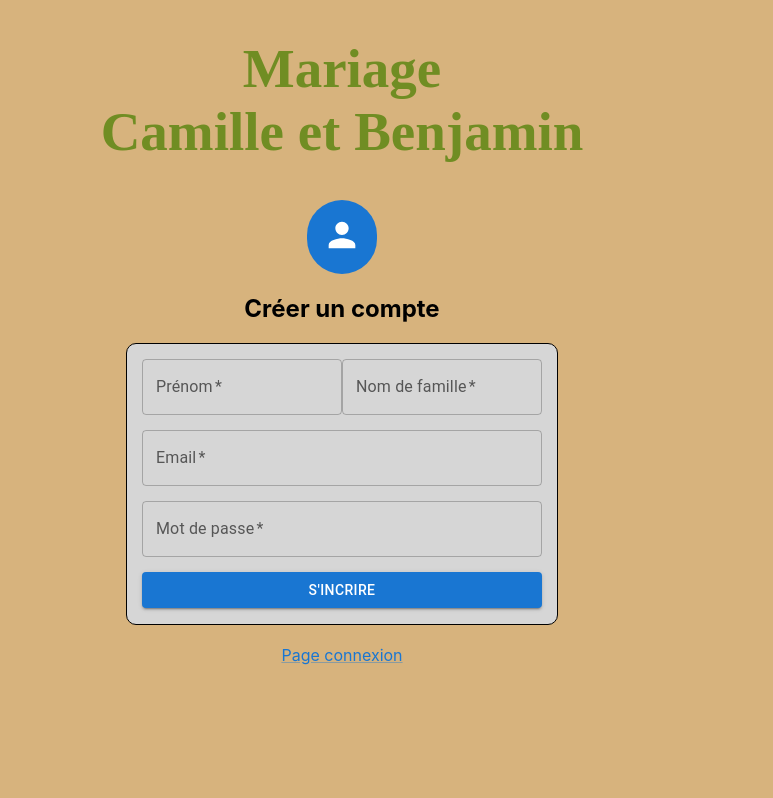
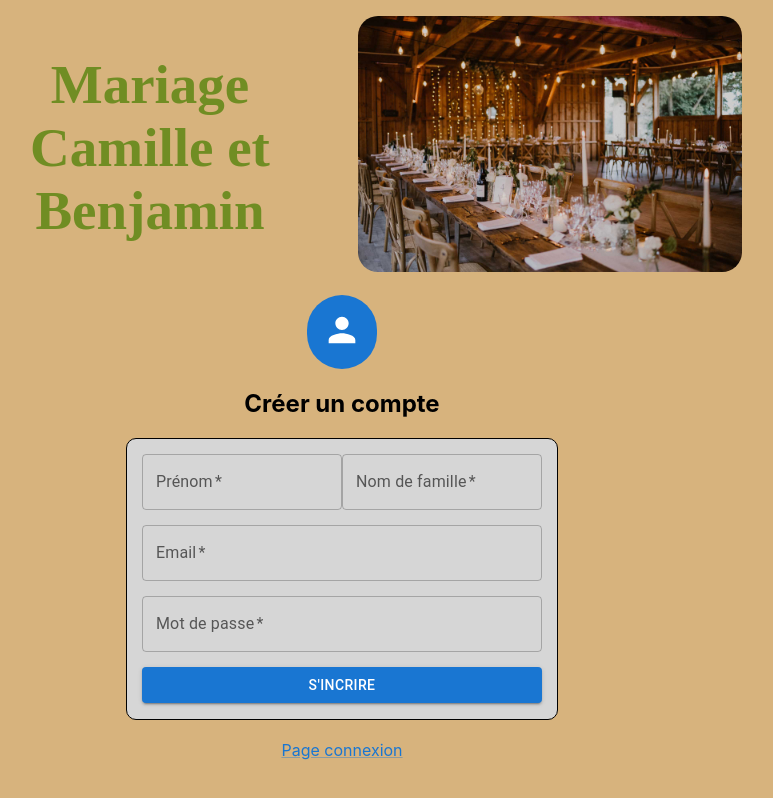
Before and after one commit to BenGex31/weddingguests, a React (Create React App) app: page /signup in a window 1280 px wide. Shown: the whole page, without its empty margins (298-1071 px from the left). Built offline with nearby package versions, Linux system fonts and the light colour scheme; a web font is replaced by a local one.

Commit message:
Update SignUp.jsx

```diff
--- a/src/pages/SignUp.jsx
+++ b/src/pages/SignUp.jsx
@@ -10,7 +10,15 @@ import weddingHall1 from "../assets/beyssac1.jpeg";
 const SignUp = () => {
   return (
     <div className='signUpContainerMain'>
-      <WeddingTitle />
+      <div className='signUpTitleImg'>
+        <img
+          className='imgTitle'
+          src={weddingHall1}
+          alt='beyssac'
+          //style={{ width: 384, height: 256, borderRadius: 20 }}
+        />
+        <WeddingTitle />
+      </div>
       <div className='containerIcon'>
         <PersonIcon style={{ fontSize: 40, color: "white" }} />
       </div>
```
